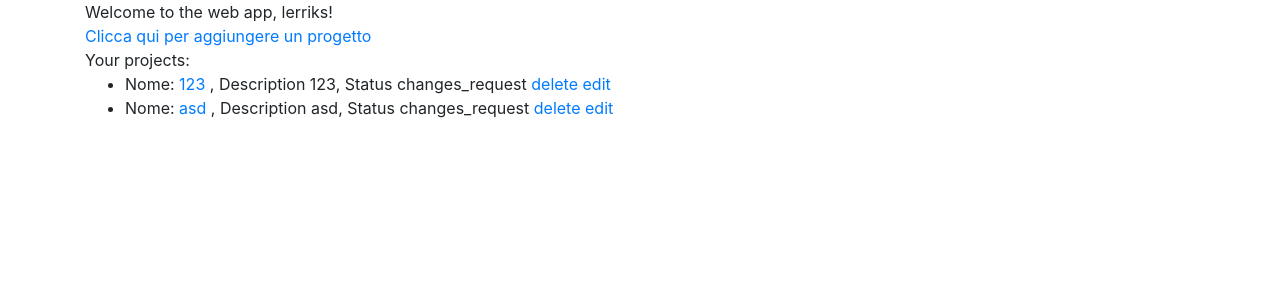
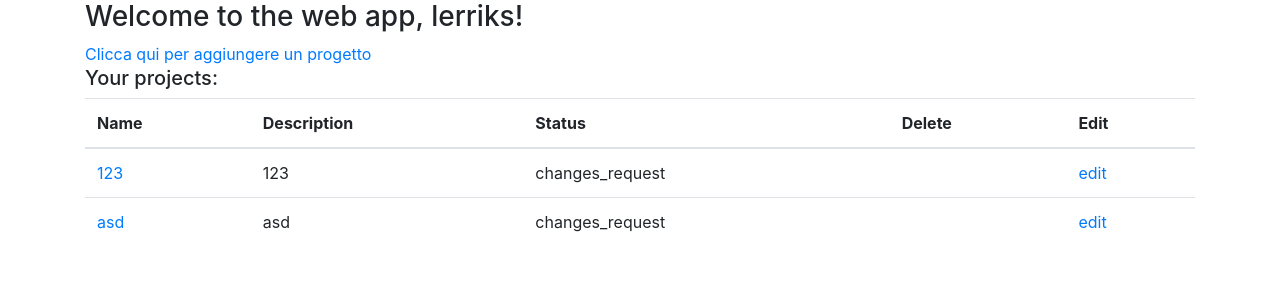
Before and after one commit to leomirz7/ProgettoBasiDiDati, a Flask app: page /researcher/ in a window 1280 px wide. Shown: the part 56-356 px from the top of the page. Run offline with Flask 3, Linux system fonts and the light colour scheme; a user stored in the database is signed in; some libraries are stand-ins or nearby versions.

Commit message:
aggiunta tabella progetti

```diff
--- a/website/templates/researcher.html
+++ b/website/templates/researcher.html
@@ -1,22 +1,42 @@
 {% extends "base.html" %} {% block title %}Researcher Home{% endblock %} {% block content
 %}
 
-    Welcome to the web app, {{ user_data.username }}! </br>
+    <h3> Welcome to the web app, {{ user_data.username }}!</h3>
 
     <a href="/researcher/create"> Clicca qui per aggiungere un progetto </a> </br>
 
-    Your projects:
-    <ul>
-    {% for p in projects %}
-        <li>Nome:  <a href="{{url_for('researcher.open', id = p.id)}}"> {{p.name}} </a>, Description {{ p.description }}, Status {{ p.status.value }}
-            <a href="{{url_for('researcher.delete', id = p.id)}}"> delete </a>
-            {%if p.status.value in "new" or p.status.value in "changes_request" %}
-                <a href="{{url_for('researcher.edit', id = p.id)}}"> edit </a>
-            {%endif%}
-        </li>
-    {% endfor %}
-    </ul>
+    <h5>Your projects:</h5>
 
 
+    <table class="table">
+        <thead>
+          <tr>
+            <th scope="col">Name</th>
+            <th scope="col">Description</th>
+            <th scope="col">Status</th>
+            <th scope="col">Delete</th>
+            <th scope="col">Edit</th>
+          </tr>
+        </thead>
+        <tbody>
+            {% for p in projects %}
+                <tr>
+                    <td><a href="{{url_for('researcher.open', id = p.id)}}"> {{p.name}} </a></td>
+                    <td>{{ p.description }}</td>
+                    <td>{{ p.status.value }}</td>
+                    <td>
+                        {%if p.status.value in "new"%}
+                            <a href="{{url_for('researcher.delete', id = p.id)}}"> delete </a>
+                        {%endif%}
+                    </td>
+                    <td>
+                        {%if p.status.value in "new" or p.status.value in "changes_request" %}
+                            <a href="{{url_for('researcher.edit', id = p.id)}}"> edit </a>
+                        {%endif%}
+                    </td>
+                </tr>
+            {% endfor %}
+        </tbody>
+      </table>
 
 {% endblock %}
```
